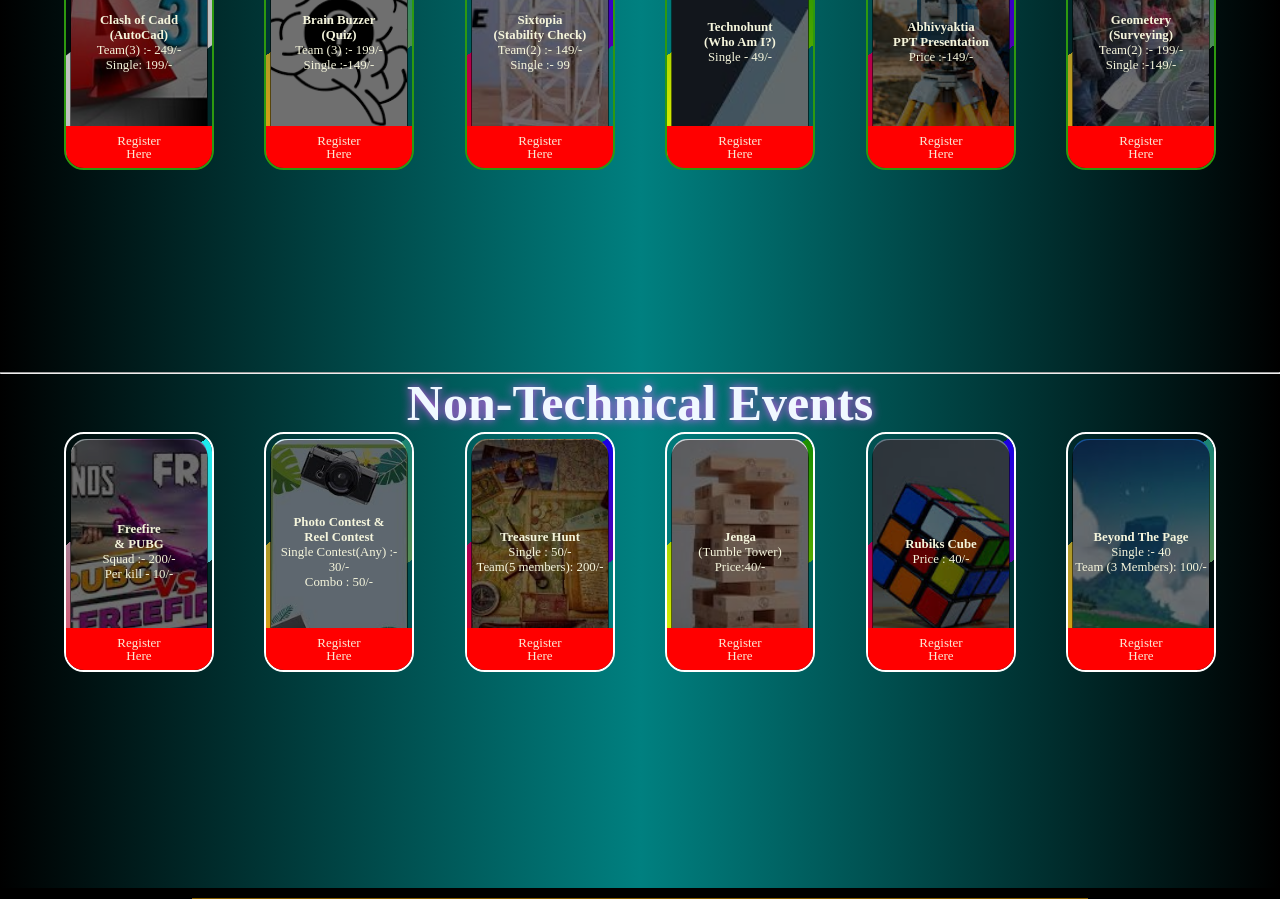
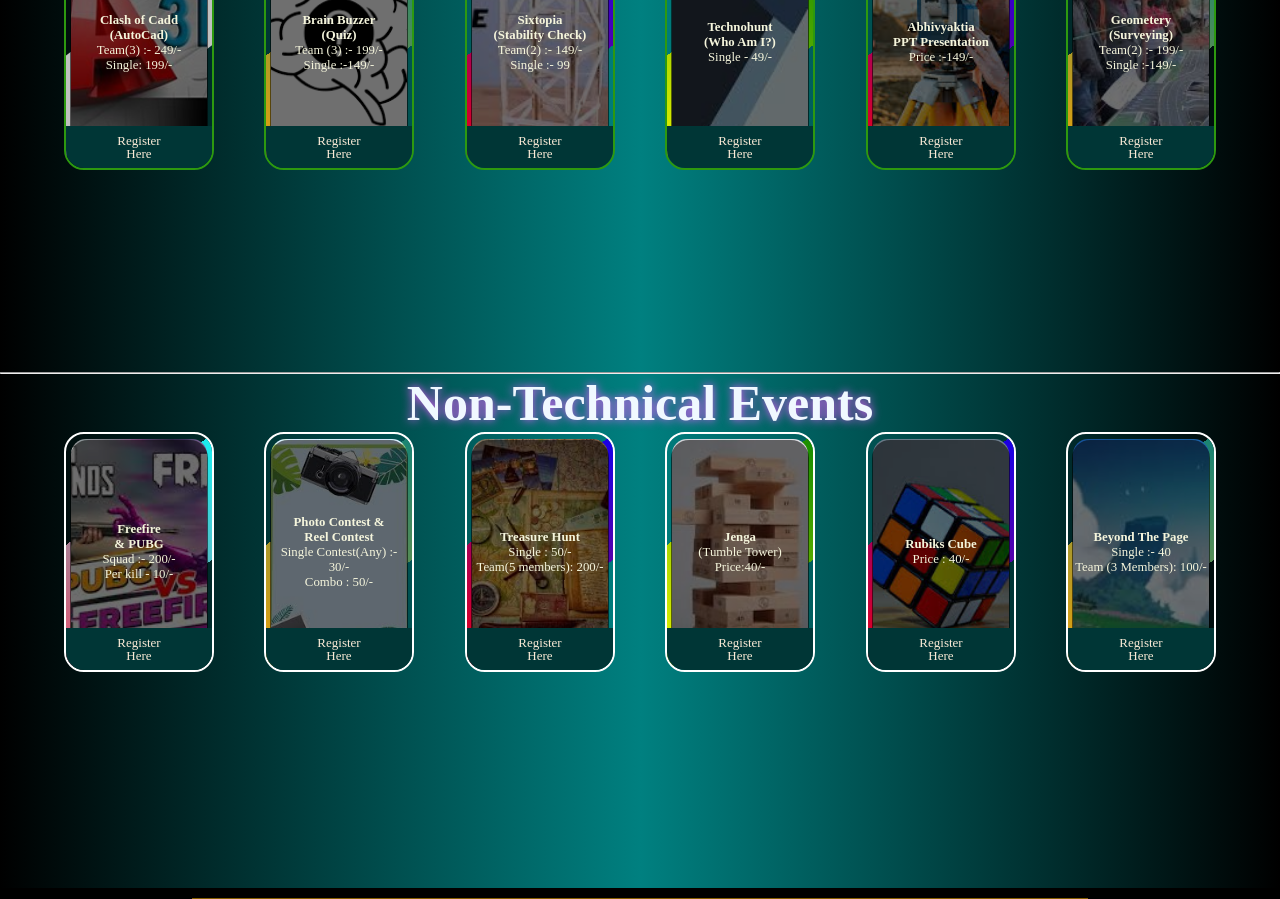
Before and after one commit to premson18/Pratistha, a React (Vite) app: page / in a window 1280 px wide. Shown: the part 1480-2379 px from the top of the page. Built offline with nearby package versions, Linux system fonts and the light colour scheme.

Commit message:
first commit

```diff
--- a/src/Components/Events/eventsinfo.css
+++ b/src/Components/Events/eventsinfo.css
@@ -19,7 +19,7 @@
 .registration{
   padding: 8px 40px;
   margin-top: 14px;
-  background-color: #ff0000;
+  background-color: rgb(0, 54, 54);
   text-align: center;
   font-size: 13px;
   position: absolute;
```
